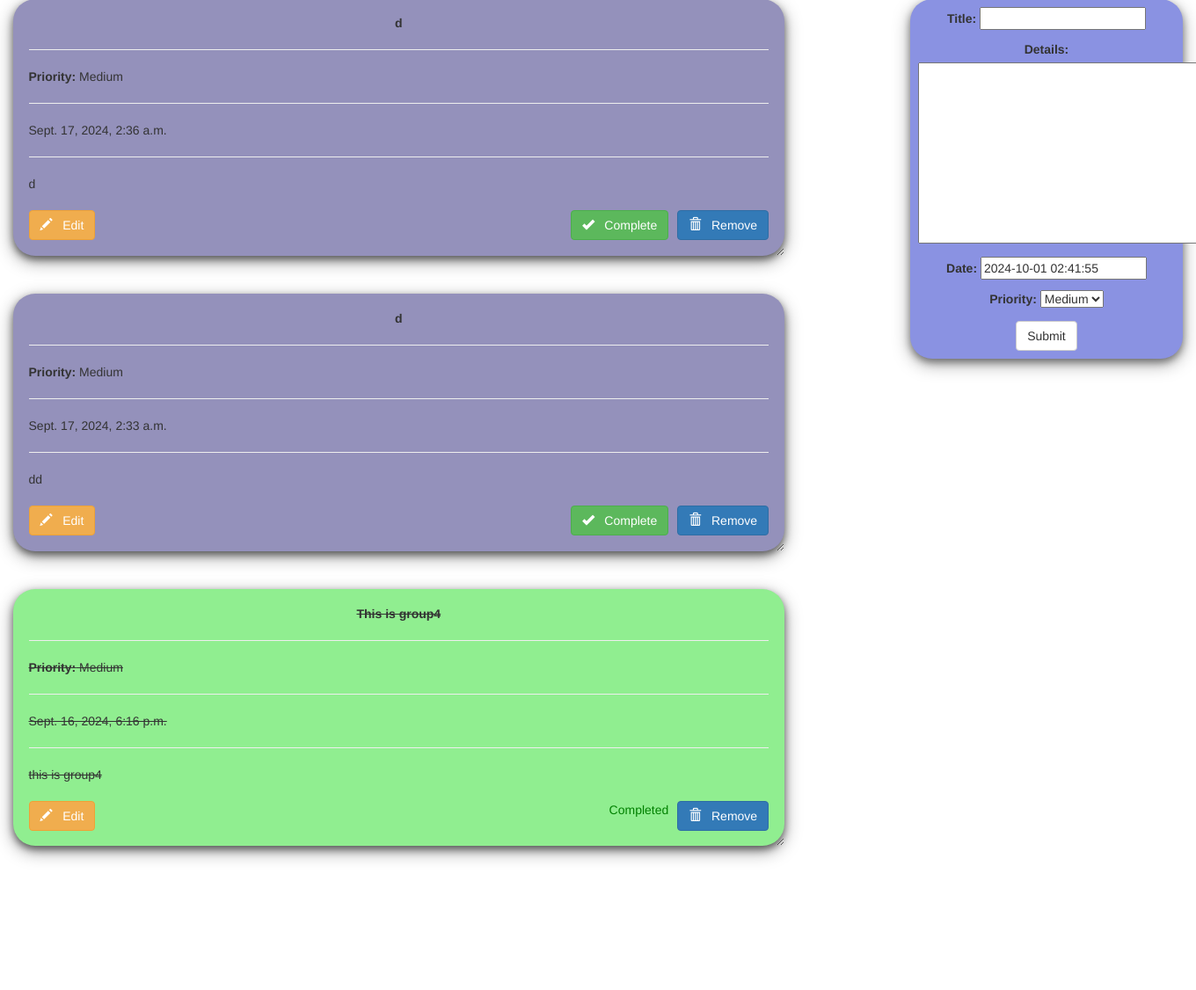
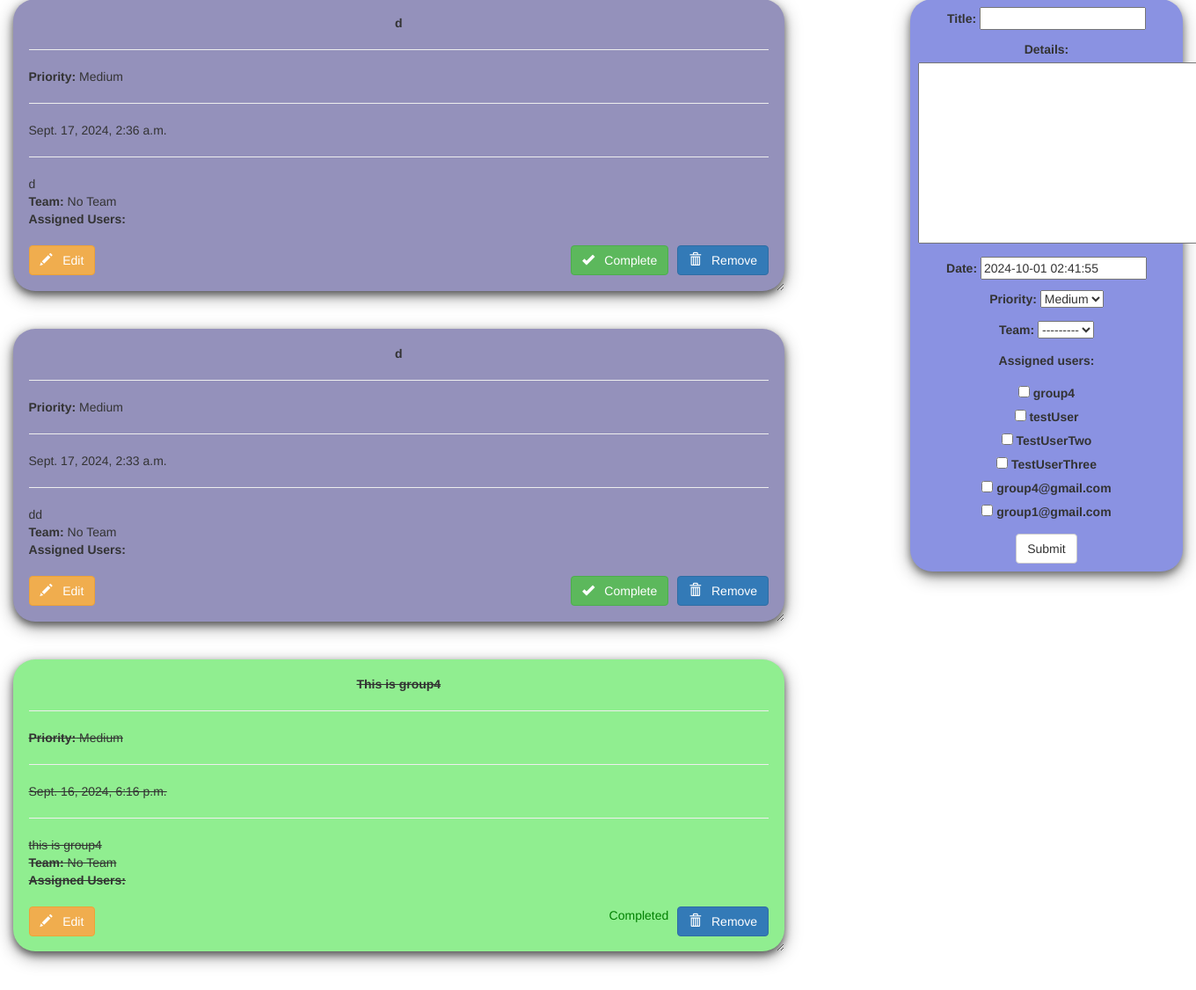
Before and after one commit to DePaul-CSC-394-401/mini-project-team-4, a Django app: page / in a window 1360 px wide; the page is wider, and only the part inside the window is pictured. Shown: the part 357-1483 px from the top of that part at 88% size. Before the commit the page ends 1336 px from the top of that part, so only its background shows below. Run offline with Django 5.2, Linux system fonts and the light colour scheme; a user stored in the database is signed in; data comes from the database, SQL or seed files in the repository; data that the repository does not hold is empty; some libraries are stand-ins or nearby versions.

Commit message:
Pull request review (#4)
* git ignore stuff

* functional req's 19 and 20 done + gitignore files added

* Moved changes from marisa branch to henley-branch

* Finished 22 23 24 25

---------

Co-authored-by: Fritz Nastor <98058294+fritznastor@users.noreply.github.com>
Co-authored-by: hhuang52 <100659983+hhuang52@users.noreply.github.com>

```diff
--- a/todo/forms.py
+++ b/todo/forms.py
@@ -1,11 +1,17 @@
 from django import forms
 from .models import Team, Todo
-
+from django.contrib.auth.models import User
 
 class TodoForm(forms.ModelForm):
+    assigned_users = forms.ModelMultipleChoiceField(
+        queryset=User.objects.all(),
+        widget=forms.CheckboxSelectMultiple,
+        required=False
+    )
+
     class Meta:
         model = Todo
-        fields = ['title', 'details', 'date', 'priority']
+        fields = ['title', 'details', 'date', 'priority', 'team', 'assigned_users']
 
 class TeamForm(forms.ModelForm):
     class Meta:
--- a/todo/models.py
+++ b/todo/models.py
@@ -14,6 +14,8 @@ class Team(models.Model):
 # Todo model
 class Todo(models.Model):
     user = models.ForeignKey(User, on_delete=models.CASCADE, default=1)
+    team = models.ForeignKey(Team, on_delete=models.CASCADE, null=True, blank=True)
+    assigned_users = models.ManyToManyField(User, related_name="assigned_tasks", blank=True)
 
     PRIORITY_CHOICES = [('Low', 'Low'), ('Medium', 'Medium'), ('High', 'High'),]
 
--- a/todo/templates/todo/index.html
+++ b/todo/templates/todo/index.html
@@ -231,6 +231,15 @@
         <hr />
         {{ i.details }}
         <br />
+        <strong>Team:</strong>
+        {% if i.team %}
+            {{ i.team.name }}
+        {% else %}
+            No Team
+        {% endif %}
+        <br />
+        <strong>Assigned Users:</strong> {% for user in i.assigned_users.all %}{{ user.username }}{% if not forloop.last %}, {% endif %}{% endfor %}
+        <br />
         <br />
 
         <!-- Edit Button -->
--- a/todo/templates/todo/user_teams.html
+++ b/todo/templates/todo/user_teams.html
@@ -18,6 +18,10 @@
           {% for team in teams %}
             <li class="list-group-item">
                 <strong>{{ team.name }}</strong> : {{ team.description }}
+                <!-- Update button -->
+                <a href="{% url 'update_team' team.id %}" class="btn btn-warning btn-sm pull-right" style="margin-left: 10px;">Update</a>
+                <!-- Delete button -->
+                <a href="{% url 'delete_team' team.id %}" class="btn btn-danger btn-sm pull-right">Delete</a>
             </li>
           {% endfor %}
         </ul>
--- a/todo/views.py
+++ b/todo/views.py
@@ -13,6 +13,8 @@ from django.contrib.auth.mixins import LoginRequiredMixin
 from django.contrib.auth import login
 from django import forms
 from django.contrib.auth.models import User
+from django.http import HttpResponseRedirect
+from django.urls import reverse
 
 from django.core.mail import send_mail
 from django.conf import settings  # for accessing email config
@@ -69,8 +71,12 @@ def index(request):
     query = request.GET.get('q', None)
     sort_by = request.GET.get('sort_by', None)
 
-    # Filter todos by the logged-in user
-    item_list = Todo.objects.filter(user=request.user)
+     # Get the user's teams
+    user_teams = request.user.teams.all()
+
+    # Retrieve the user's To-Do items and team To-Do items
+    item_list = Todo.objects.filter(Q(user=request.user) | Q(team__in=user_teams) | Q(assigned_users=request.user))
+
 
     if query:
         # Filter items by title or description (details) if a search query exists
@@ -112,7 +118,7 @@ def index(request):
 
 @login_required
 def remove(request, item_id):
-    item = get_object_or_404(Todo, id=item_id, user=request.user)
+    item = get_object_or_404(Todo, Q(id=item_id) & (Q(user=request.user) | Q(assigned_users=request.user)))
 
     if request.method == "POST":
         item.delete()
@@ -124,7 +130,8 @@ def remove(request, item_id):
 
 @login_required
 def edit(request, item_id):
-    item = get_object_or_404(Todo, id=item_id, user=request.user)
+
+    item = get_object_or_404(Todo, Q(id=item_id) & (Q(user=request.user) | Q(assigned_users=request.user)))
     if request.method == "POST":
         form = TodoForm(request.POST, instance=item)
         if form.is_valid():
@@ -143,7 +150,7 @@ def edit(request, item_id):
 
 @login_required
 def mark_complete(request, item_id):
-    item = get_object_or_404(Todo, id=item_id, user=request.user)
+    item = get_object_or_404(Todo, Q(id=item_id) & (Q(user=request.user) | Q(assigned_users=request.user)))
     item.completed = True
     item.save()
     return redirect('todo')
@@ -219,3 +226,41 @@ def create_team(request):
 def user_teams(request):
     teams = request.user.teams.all()  # Fetch teams where the current user is a member
     return render(request, 'todo/user_teams.html', {'teams': teams})
+
+
+# Update Team view
+@login_required
+def update_team(request, team_id):
+    team = get_object_or_404(Team, id=team_id)
+
+    if request.user not in team.members.all():
+        messages.error(request, "You are not allowed to update this team.")
+        return redirect('user_teams')
+
+    if request.method == 'POST':
+        form = TeamForm(request.POST, instance=team)
+        if form.is_valid():
+            form.save()
+            messages.success(request, "Team updated successfully!")
+            return redirect('user_teams')
+    else:
+        form = TeamForm(instance=team)
+
+    return render(request, 'todo/update_team.html', {'form': form, 'team': team})
+
+
+# Delete Team view with confirmation
+@login_required
+def delete_team(request, team_id):
+    team = get_object_or_404(Team, id=team_id)
+
+    if request.user not in team.members.all():
+        messages.error(request, "You are not allowed to delete this team.")
+        return redirect('user_teams')
+
+    if request.method == 'POST':
+        team.delete()
+        messages.success(request, "Team deleted successfully!")
+        return redirect('user_teams')
+
+    return render(request, 'todo/delete_team_confirm.html', {'team': team})
--- a/todo_site/urls.py
+++ b/todo_site/urls.py
@@ -3,6 +3,8 @@ from django.urls import path
 from todo import views
 from todo.views import CustomLoginView, RegisterPage
 from django.contrib.auth.views import LogoutView
+from django.urls import path
+
 
 urlpatterns = [
     path('login/', CustomLoginView.as_view(), name='login'),
@@ -18,4 +20,6 @@ urlpatterns = [
     path('update-email/', views.update_email, name='update_email'),
     path('create-team/', views.create_team, name='create_team'),
     path('teams/', views.user_teams, name='user_teams'),
+    path('teams/update/<int:team_id>/', views.update_team, name='update_team'),
+    path('teams/delete/<int:team_id>/', views.delete_team, name='delete_team'),
 ]
```
Also changed, not shown: todo/templates/todo/delete_team_confirm.html (added, +19 -0 lines), todo/templates/todo/update_team.html (added, +21 -0 lines), todo/migrations/0007_todo_team.py (added), todo/migrations/0008_todo_assigned_users.py (added), 1 other file.
